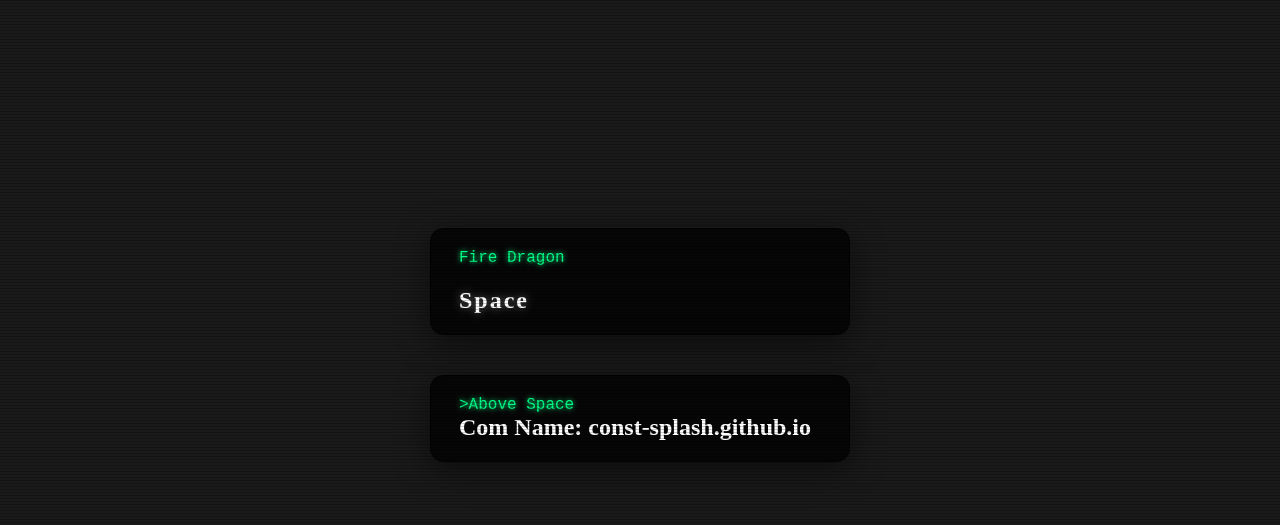
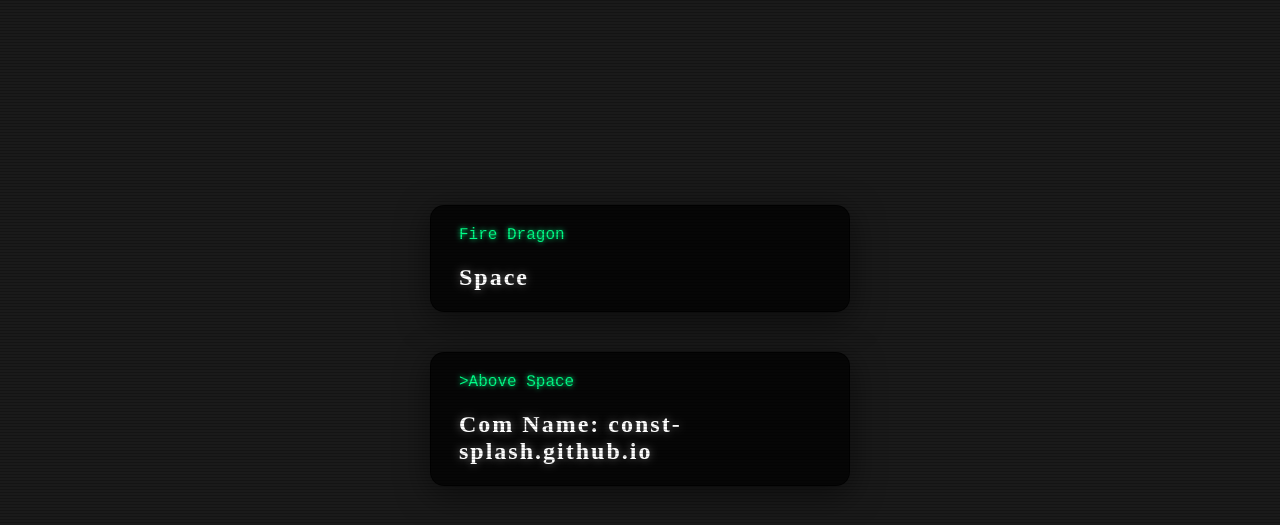
Before and after one commit to Const-Splash/Const-Splash.github.io, a plain HTML site: page index.html in a window 1280 px wide. Shown: the part 55-580 px from the top of the page. Drawn offline with Linux system fonts and the light colour scheme.

Commit message:
更新 card.css 将标题更改为h2

```diff
--- a/card.css
+++ b/card.css
@@ -30,7 +30,7 @@
   text-shadow: 0 0 5px #00ff88;
   margin: 0;
 }
-.Card1 h2, .Card2 h3{
+.Card1 h2, .Card2 h2{
   color: #fff;
   text-shadow:0 0 8px rgba(255,255,255,0.4);
   letter-spacing: 2px;
```
